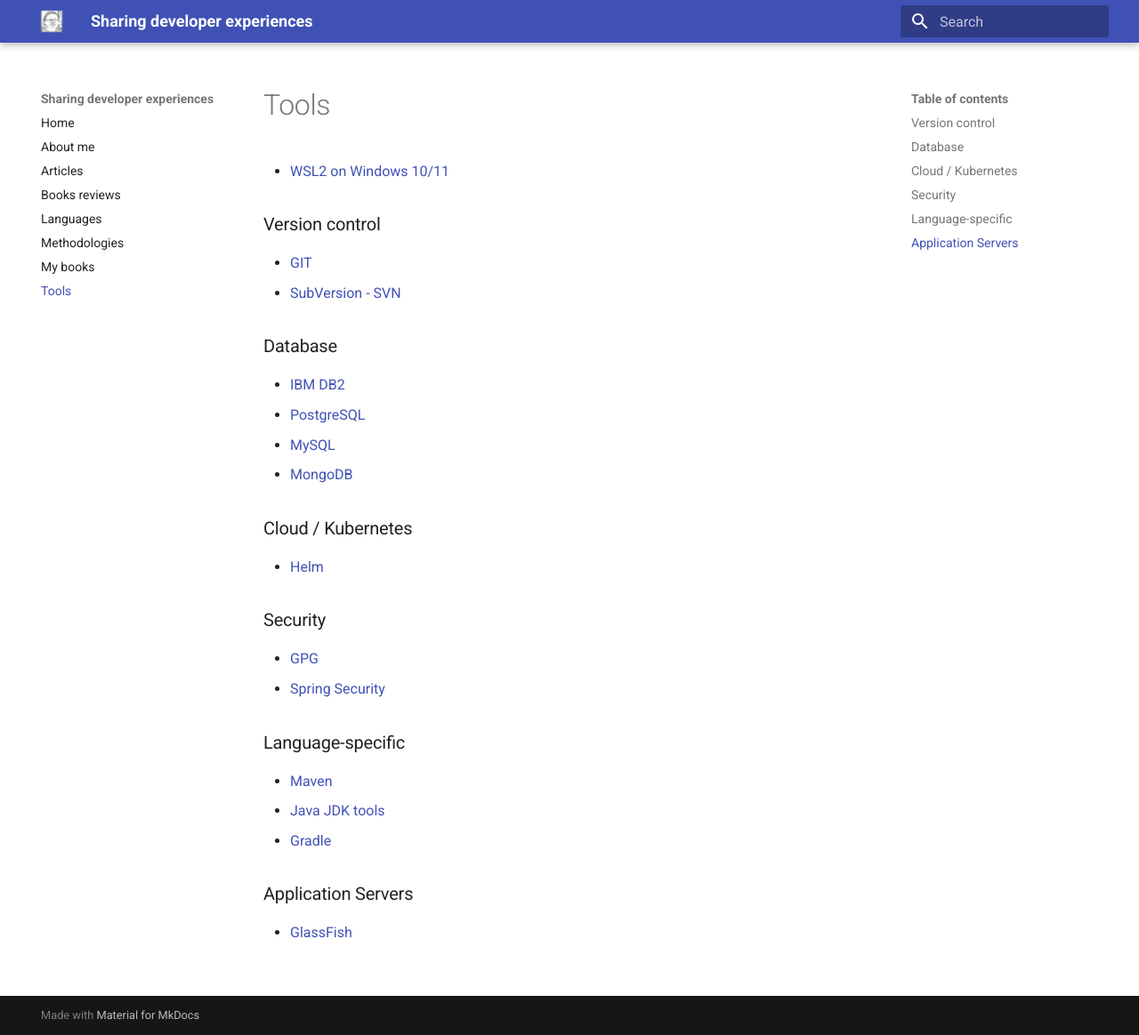
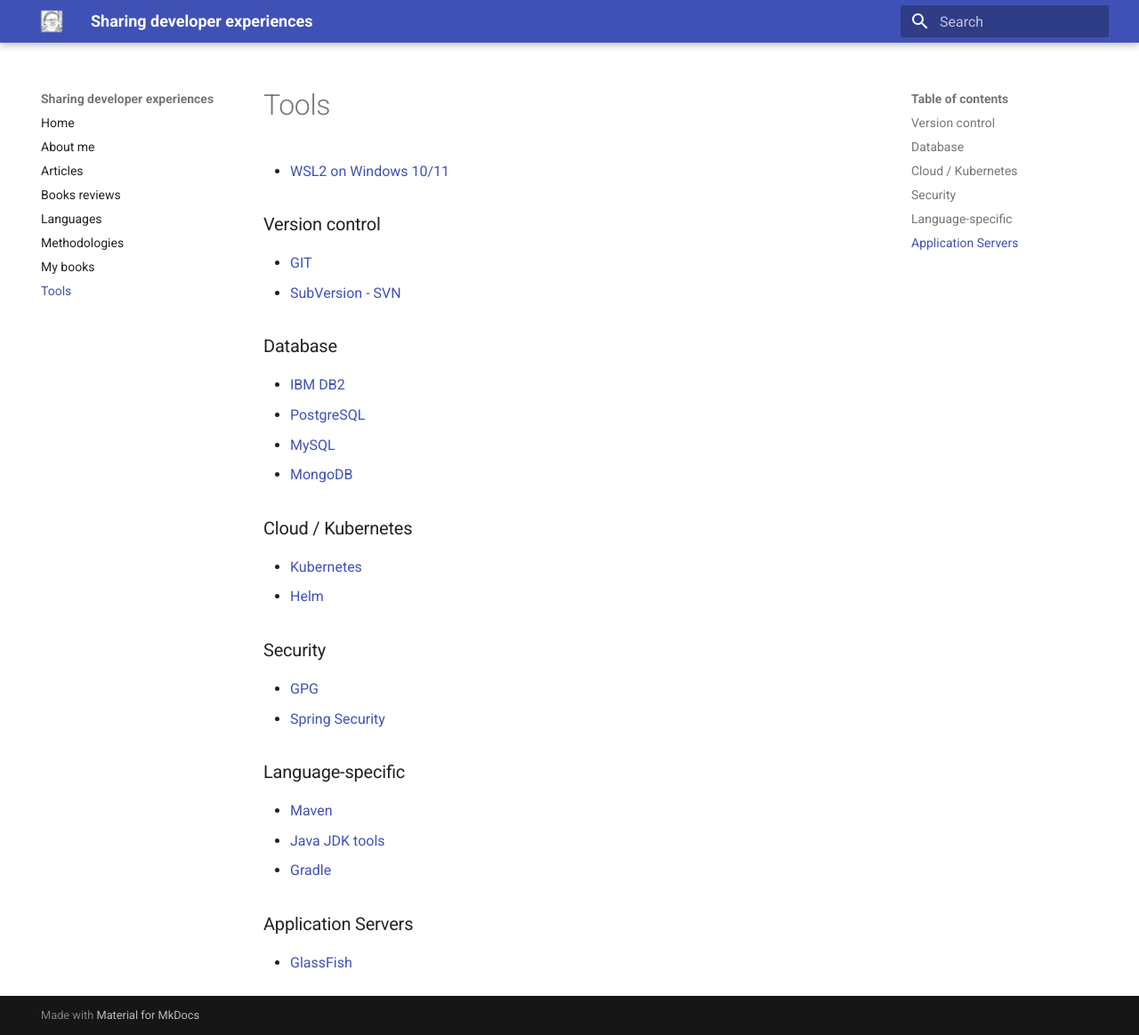
Before and after one commit to gualtierotesta/blog, an MkDocs documentation site: the page built from docs/tools/index.md, in a window 1280 px wide and 1164 px high. Shown: the whole window at 89% size. Built offline with MkDocs 1.6.1 and Material for MkDocs 9.7.7, drawn with Linux system fonts in a browser that asks for light colours.

Commit message:
Missing item in the index

```diff
--- a/docs/tools/index.md
+++ b/docs/tools/index.md
@@ -16,7 +16,9 @@
 
 ### Cloud / Kubernetes
 
+* [Kubernetes](kubernetes.md)
 * [Helm](cloud/helm.md)
+
 
 ### Security
 
```
